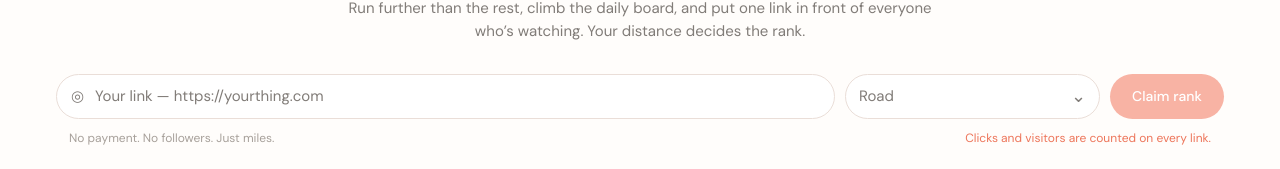
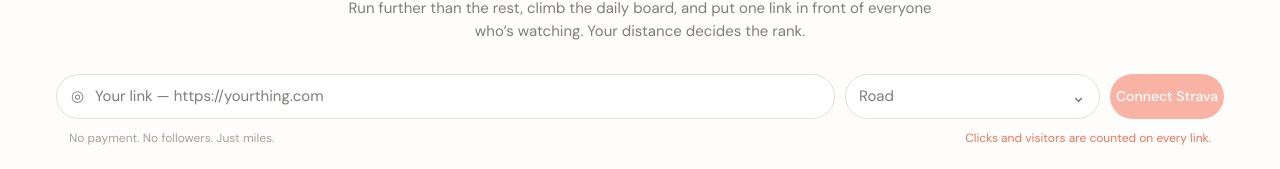
Before and after one commit to TarunTomar122/outrun.lol, a Next.js app: page / in a window 1280 px wide. Shown: the part 224-393 px from the top of the page. Built offline with nearby package versions, Linux system fonts and the light colour scheme.

Commit message:
fix: surface Strava connection CTA

```diff
--- a/app/globals.css
+++ b/app/globals.css
@@ -47,7 +47,7 @@ h1 { display: flex; align-items: center; justify-content: center; gap: 8px; flex
 .category-field { padding: 0 13px; position: relative; }
 .category-field select { appearance: none; width: 100%; height: 100%; border: 0; outline: 0; background: transparent; color: var(--muted); cursor: pointer; }
 .category-field > span { color: var(--muted); font-size: 18px; pointer-events: none; }
-.claim-button { min-height: 45px; border: 0; border-radius: 23px; background: var(--peach-strong); color: #fff; cursor: pointer; font-size: 14px; font-weight: 500; }
+.claim-button { display: inline-flex; align-items: center; justify-content: center; min-height: 45px; border: 0; border-radius: 23px; background: var(--peach-strong); color: #fff; cursor: pointer; font-size: 14px; font-weight: 500; text-decoration: none; }
 .claim-button:hover { background: var(--accent); }
 .claim-subline { display: flex; justify-content: space-between; margin-top: 11px; padding-inline: 13px; color: var(--quiet); font-size: 12px; }
 .claim-subline span:last-child { color: var(--accent); }
--- a/app/page.tsx
+++ b/app/page.tsx
@@ -140,7 +140,7 @@ export default function Home() {
       <form onSubmit={save}>
         <label className="url-field"><span aria-hidden="true">◎</span><input value={link} onChange={(event) => setLink(event.target.value)} placeholder="Your link — https://yourthing.com" type="url" required aria-label="Your link" /></label>
         <label className="category-field"><select value={profileCategory} onChange={(event) => setProfileCategory(event.target.value)} aria-label="Category">{categories.slice(1).map((item) => <option key={item}>{item}</option>)}</select><span aria-hidden="true">⌄</span></label>
-        <button className="claim-button" type="submit">{me?.connected ? "Publish spot" : "Claim rank"}</button>
+        {me?.connected ? <button className="claim-button" type="submit">Publish spot</button> : <a className="claim-button" href="/api/strava/connect">Connect Strava</a>}
       </form>
       <div className="claim-subline"><span>{me?.connected ? `Connected as ${me.athlete?.firstname ?? "runner"}` : "No payment. No followers. Just miles."}</span><span>{status || "Clicks and visitors are counted on every link."}</span></div>
     </section>
```
